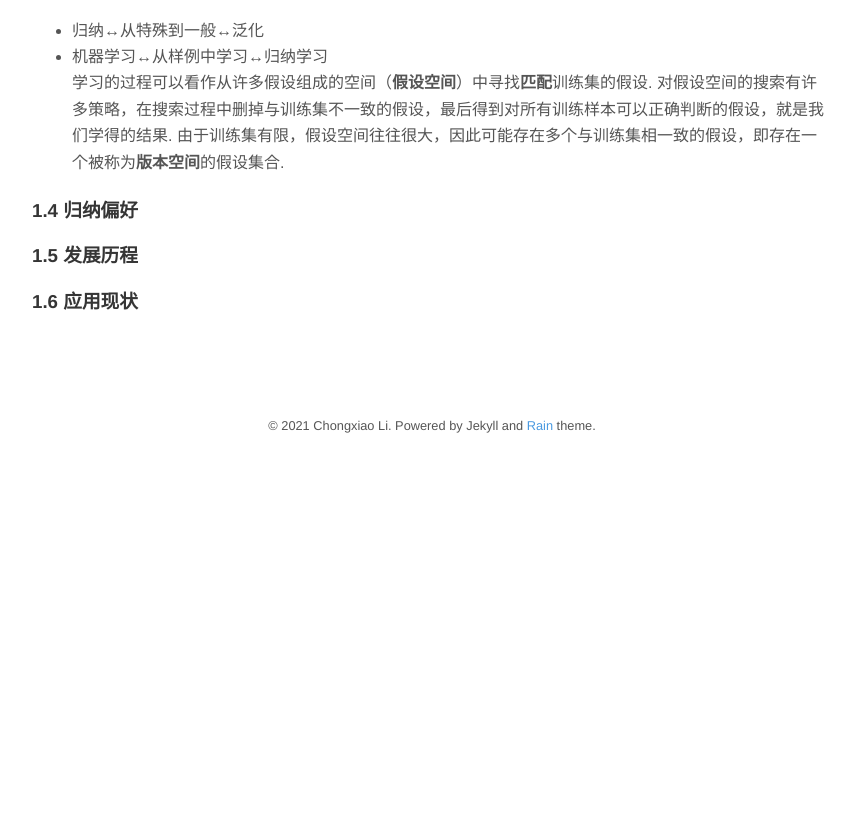
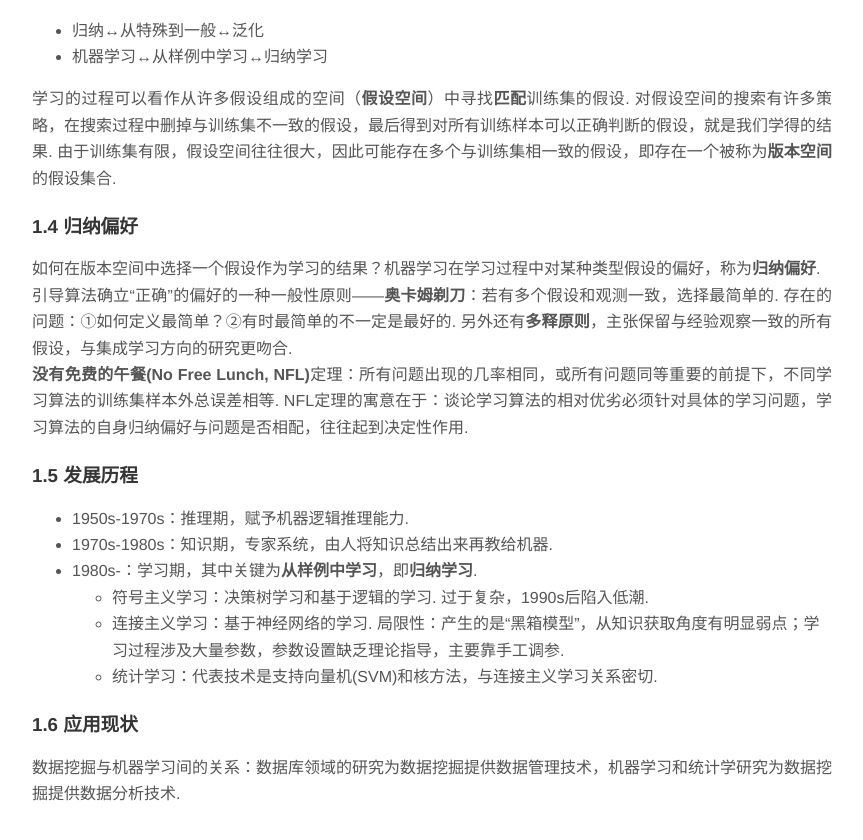
Before and after one commit to Chongxiao-Li/Chongxiao-Li.github.io, a Jekyll site: the page built from _posts/2021-02-15-[学习笔记]西瓜书第1章笔记.md, in a window 1280 px wide and 900 px high, scrolled down 1443 px. Shown: the top 840 px of the window, without its empty margins (208-1071 px from the left). Built offline with Jekyll 4.4.1, drawn with Linux system fonts in a browser that asks for light colours; nearby versions of some CDN libraries; before the commit the page ends 1913 px from its top, so only the background shows below that.

Commit message:
Update 2021-02-15-[学习笔记]西瓜书第1章笔记.md

```diff
--- a/_posts/2021-02-15-[学习笔记]西瓜书第1章笔记.md
+++ b/_posts/2021-02-15-[学习笔记]西瓜书第1章笔记.md
@@ -50,8 +50,21 @@ tags: ["machine learning", "西瓜书", "note"]
 ### 1.3 假设空间
 - 归纳↔从特殊到一般↔泛化
 - 机器学习↔从样例中学习↔归纳学习
+
 学习的过程可以看作从许多假设组成的空间（**假设空间**）中寻找**匹配**训练集的假设. 对假设空间的搜索有许多策略，在搜索过程中删掉与训练集不一致的假设，最后得到对所有训练样本可以正确判断的假设，就是我们学得的结果. 由于训练集有限，假设空间往往很大，因此可能存在多个与训练集相一致的假设，即存在一个被称为**版本空间**的假设集合.
 
 ### 1.4 归纳偏好
+如何在版本空间中选择一个假设作为学习的结果？机器学习在学习过程中对某种类型假设的偏好，称为**归纳偏好**.
+引导算法确立“正确”的偏好的一种一般性原则——**奥卡姆剃刀**：若有多个假设和观测一致，选择最简单的. 存在的问题：①如何定义最简单？②有时最简单的不一定是最好的. 另外还有**多释原则**，主张保留与经验观察一致的所有假设，与集成学习方向的研究更吻合.
+**没有免费的午餐(No Free Lunch, NFL)**定理：所有问题出现的几率相同，或所有问题同等重要的前提下，不同学习算法的训练集样本外总误差相等. NFL定理的寓意在于：谈论学习算法的相对优劣必须针对具体的学习问题，学习算法的自身归纳偏好与问题是否相配，往往起到决定性作用.
+
 ### 1.5 发展历程
+- 1950s-1970s：推理期，赋予机器逻辑推理能力.
+- 1970s-1980s：知识期，专家系统，由人将知识总结出来再教给机器.
+- 1980s-：学习期，其中关键为**从样例中学习**，即**归纳学习**.
+  - 符号主义学习：决策树学习和基于逻辑的学习. 过于复杂，1990s后陷入低潮.
+  - 连接主义学习：基于神经网络的学习. 局限性：产生的是“黑箱模型”，从知识获取角度有明显弱点；学习过程涉及大量参数，参数设置缺乏理论指导，主要靠手工调参.
+  - 统计学习：代表技术是支持向量机(SVM)和核方法，与连接主义学习关系密切.
+
 ### 1.6 应用现状
+数据挖掘与机器学习间的关系：数据库领域的研究为数据挖掘提供数据管理技术，机器学习和统计学研究为数据挖掘提供数据分析技术.
```
